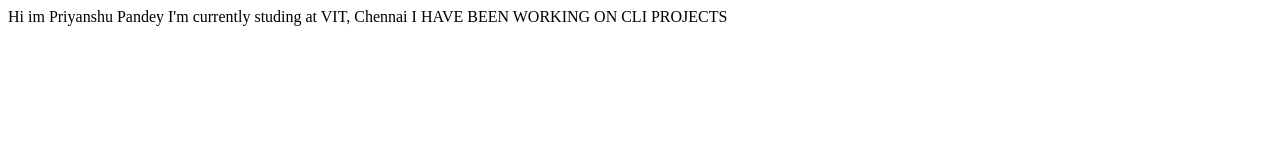
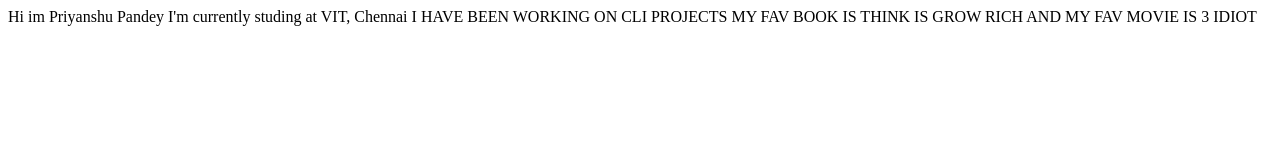
Before and after one commit to rashup198/Priyanshupandey.com, a plain HTML site: page index.html in a window 1280 px wide. Drawn offline with Linux system fonts and the light colour scheme.

Commit message:
UDPADTED SOMES DETAILS ABOUT MY FAV BOOK AND MOVIE

```diff
--- a/index.html
+++ b/index.html
@@ -12,5 +12,8 @@
     I'm currently studing at VIT, Chennai
 
     I HAVE BEEN WORKING ON CLI PROJECTS
+
+    MY FAV BOOK IS THINK IS GROW RICH
+    AND MY FAV MOVIE IS 3 IDIOT
 </body>
 </html>
```
